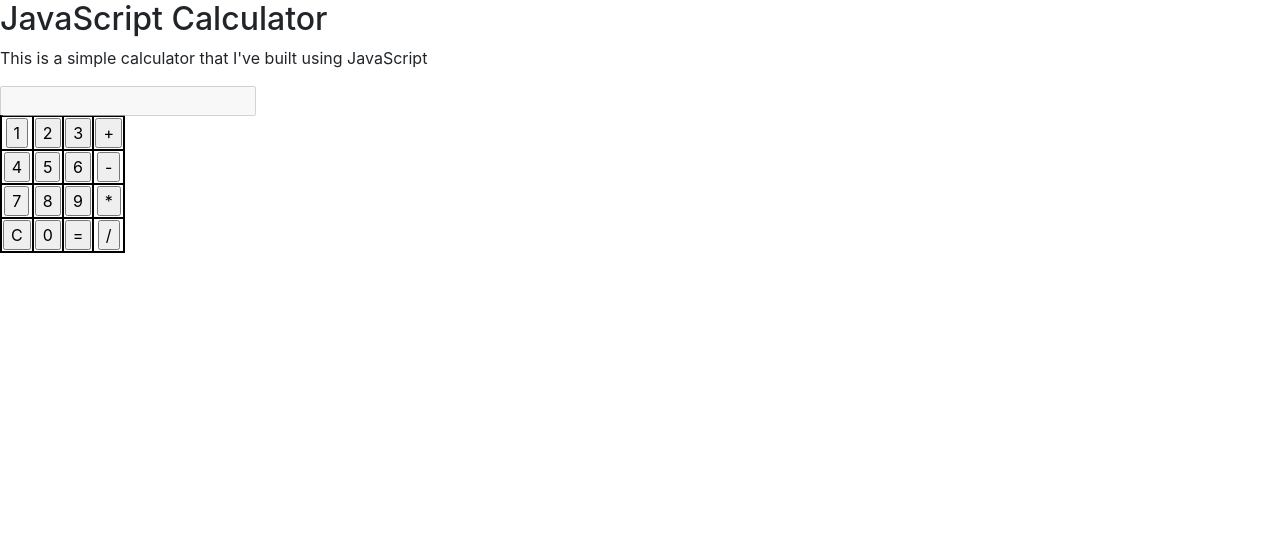
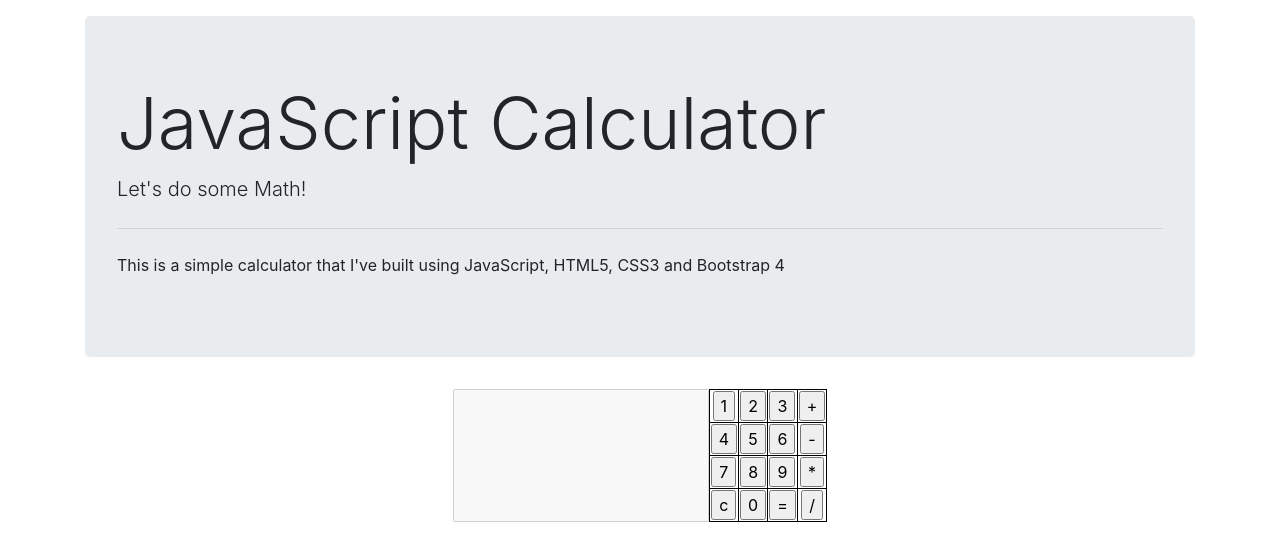
Before and after one commit to fullStackMartinez/javascript-calculator, a plain HTML site: page index.html in a window 1280 px wide. Drawn offline with nearby package versions, Linux system fonts and the light colour scheme.

Commit message:
finished calculator, added Bootstrap Jumbotron for styling

```diff
--- a/css/style.css
+++ b/css/style.css
@@ -1,6 +1,6 @@
 
 table tr td {
-	border: 2px solid black;
+	border: 1px solid black;
 	border-collapse: collapse;
 }
 
--- a/index.html
+++ b/index.html
@@ -10,9 +10,14 @@
 		<script src="https://maxcdn.bootstrapcdn.com/bootstrap/4.0.0/js/bootstrap.min.js" integrity="sha384-JZR6Spejh4U02d8jOt6vLEHfe/JQGiRRSQQxSfFWpi1MquVdAyjUar5+76PVCmYl" crossorigin="anonymous"></script>
 	</head>
 	<body>
-		<h2>JavaScript Calculator</h2>
-		<p>This is a simple calculator that I've built using JavaScript</p>
-		<form name="calculator">
+		<div class="container">
+		<div class="jumbotron mt-3">
+			<h1 class="display-3">JavaScript Calculator</h1>
+			<p class="lead">Let's do some Math!</p>
+			<hr class="my-4">
+			<p>This is a simple calculator that I've built using JavaScript, HTML5, CSS3 and Bootstrap 4</p>
+		</div>
+		<form name="calculator" class="d-flex justify-content-center">
 			<table>
 				<thead>
 					<tr>
@@ -40,7 +45,7 @@
 					<td><input type="button" class="operator" name="multiply" value="*" onclick="calculator.display.value += '*'"></td>
 				</tr>
 				<tr>
-					<td><input type="button" id="clear" name="clear" value="C" onclick="calculator.display.value = ''">
+					<td><input type="button" id="clear" name="clear" value="c" onclick="calculator.display.value = ''">
 					</td>
 					<td><input type="button" name="zero" value="0" onclick="calculator.display.value += '0'"></td>
 					<td><input type="button" class="operator" name="equal" value="=" onclick="calculator.display.value = eval(calculator.display.value)"></td>
@@ -49,6 +54,7 @@
 			</table>
 
 		</form>
+		</div>
 
 	</body>
 </html>
```
